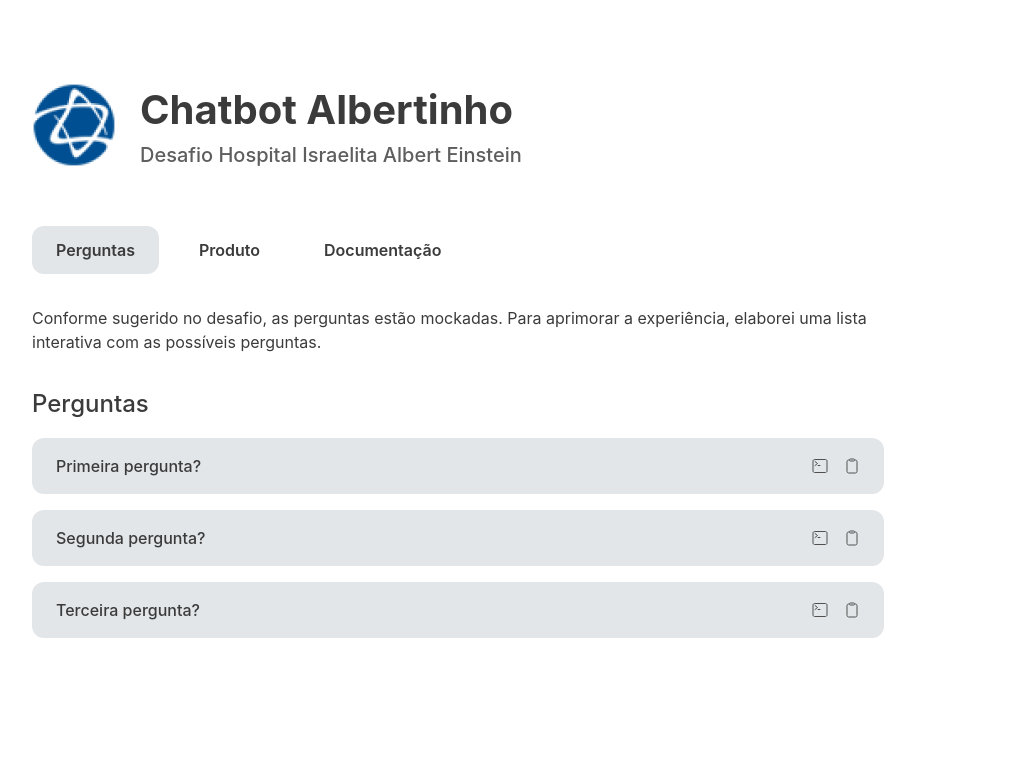
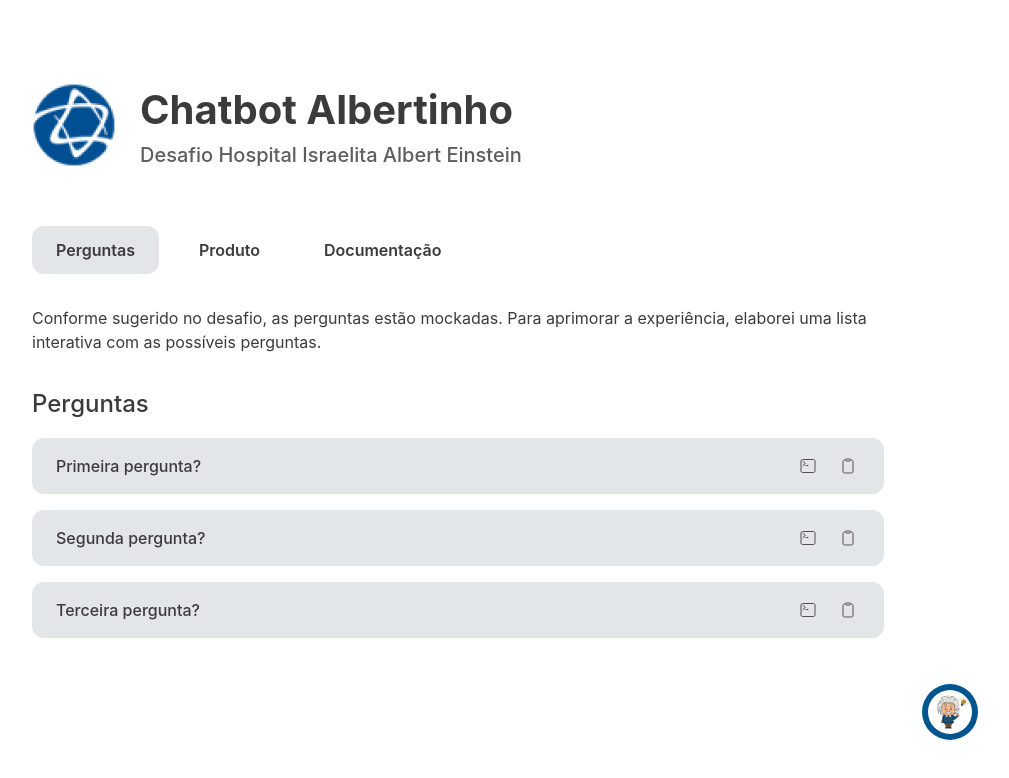
Before and after one commit to vitordevsp/test-albert-einstein, a React (Vite) app: page / in a window 1280 px wide. Both pictures are taken after a click on the button "Começar". Shown: the top 778 px of the page, without its empty margins (182-1191 px from the left). Built offline with nearby package versions, Linux system fonts and the light colour scheme.

Commit message:
feat: implementa o btn e a base do chatbot

```diff
--- a/src/components/Chatbot/ChatbotButton/index.tsx
+++ b/src/components/Chatbot/ChatbotButton/index.tsx
@@ -1,8 +1,13 @@
 import './style.css'
 
-export function ChatbotButton() {
+interface ChatbotButtonProps {
+  onClick?: () => void
+}
+
+export function ChatbotButton({ onClick }: ChatbotButtonProps) {
   return (
-    <div className="chatbot-button">
+    <div className="chatbot-button" onClick={onClick}>
+      <img src="/albertinho.png" alt="chatbot-albertinho" />
     </div>
   )
 }
--- a/src/components/Chatbot/ChatbotButton/style.css
+++ b/src/components/Chatbot/ChatbotButton/style.css
@@ -1 +1,21 @@
-.chatbot-button {}
+.chatbot-button {
+  width: 56px;
+  height: 56px;
+  border-radius: 100%;
+  background: var(--primary-color);
+  cursor: pointer;
+
+  display: flex;
+  align-items: center;
+  justify-content: center;
+
+  position: fixed;
+  bottom: 60px;
+  right: 120px;
+}
+
+.chatbot-button img {
+  width: 44px;
+  height: 44px;
+  border-radius: 100%;
+}
--- a/src/components/Chatbot/ChatbotModal/index.tsx
+++ b/src/components/Chatbot/ChatbotModal/index.tsx
@@ -1,8 +1,32 @@
+import { Icon } from '../..'
 import './style.css'
 
-export function ChatbotModal() {
+interface ChatbotModalProps {
+  onClose?: () => void
+}
+
+export function ChatbotModal({ onClose }: ChatbotModalProps) {
   return (
-    <div className="chatbot-modal">
+    <div className='chatbot-modal-overlay'>
+      <div className="chatbot-modal">
+        <header>
+          <span className='color-white'>
+            Chatbot Albertinho
+          </span>
+
+          <Icon name='close' onClick={onClose} />
+        </header>
+
+        <main></main>
+
+        <footer>
+          <div className='input-container'>
+            <input placeholder='Digite uma mensagem...' />
+
+            <Icon name='send' />
+          </div>
+        </footer>
+      </div>
     </div>
   )
 }
--- a/src/components/Chatbot/ChatbotModal/style.css
+++ b/src/components/Chatbot/ChatbotModal/style.css
@@ -1 +1,59 @@
-.chatbot-modal {}
+.chatbot-modal-overlay {
+  background: rgba(0, 0, 0, 0.5);
+  position: absolute;
+  top: 0;
+  left: 0;
+  width: 100%;
+  height: 100dvh;
+}
+
+.chatbot-modal {
+  width: 100%;
+  max-width: 550px;
+  height: 580px;
+  border-radius: 24px;
+  background: #dddddd;
+  overflow: hidden;
+
+  position: fixed;
+  right: 100px;
+  bottom: 100px;
+
+  display: flex;
+  flex-direction: column;
+}
+
+.chatbot-modal header {
+  background: var(--primary-color);
+  padding: 16px 24px;
+  display: flex;
+  align-items: center;
+  justify-content: space-between;
+}
+
+.chatbot-modal main {
+  flex-grow: 1;
+}
+
+.chatbot-modal footer {
+  padding: 8px 24px 24px;
+}
+
+.chatbot-modal footer .input-container {
+  background: #fff;
+  padding: 14px 20px;
+  border-radius: 30px;
+
+  display: flex;
+  gap: 16px;
+}
+
+.chatbot-modal footer .input-container input {
+  flex-grow: 1;
+  border: none;
+  outline: none;
+  background: none;
+  font-size: 18px;
+  font-weight: 500;
+  color: var(--color-gray-1);
+}
--- a/src/components/Chatbot/index.ts
+++ /dev/null
@@ -1,2 +0,0 @@
-export * from './ChatbotButton'
-export * from './ChatbotModal'
--- /dev/null
+++ b/src/components/Chatbot/index.tsx
@@ -0,0 +1,22 @@
+import { useState } from 'react'
+import { ChatbotButton } from './ChatbotButton'
+import { ChatbotModal } from './ChatbotModal'
+
+export function Chatbot() {
+  const [isActive, setIsActive] = useState(false)
+
+  const toggleIsActive = () => setIsActive(currentValue => !currentValue)
+
+  return (
+    <>
+      {isActive
+        ? (
+          <ChatbotModal onClose={toggleIsActive} />
+        )
+        : (
+          <ChatbotButton onClick={toggleIsActive} />
+        )
+      }
+    </>
+  )
+}
--- a/src/components/Icon/style.css
+++ b/src/components/Icon/style.css
@@ -2,4 +2,5 @@
   cursor: pointer;
   display: flex;
   align-items: center;
+  padding: 0 4px;
 }
--- a/src/index.css
+++ b/src/index.css
@@ -3,6 +3,9 @@
 :root {
   --bg-color-app: #fff;
 
+  --primary-color: #00558F;
+
+  --color-white: #fff;
   --color-gray-0: #3b3b3b;
   --color-gray-1: #5E5E5E;
   --color-gray-2: #8C8C8C;
@@ -93,6 +96,10 @@
 
 /* ---------- Colors ---------- */
 
+.color-white {
+  color: var(--color-white);
+}
+
 .color-gray-0 {
   color: var(--color-gray-0);
 }
--- a/src/pages/chatbot/index.tsx
+++ b/src/pages/chatbot/index.tsx
@@ -1,5 +1,5 @@
 import { useState } from 'react'
-import { Header, TabsNavigation } from '../../components'
+import { Chatbot, Header, TabsNavigation } from '../../components'
 import { Documentation, Product, Questions } from './components'
 import './style.css'
 
@@ -25,6 +25,8 @@
       />
 
       {tabContent[tabSelected]}
+
+      <Chatbot />
     </main>
   )
 }
```
